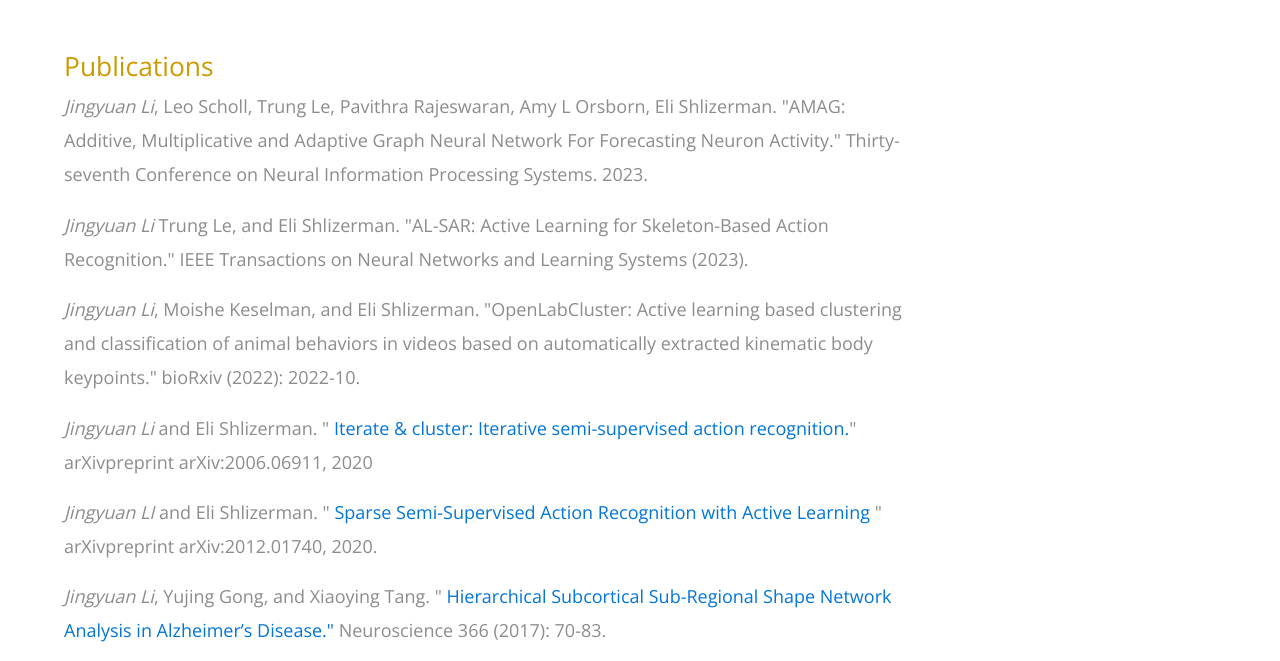
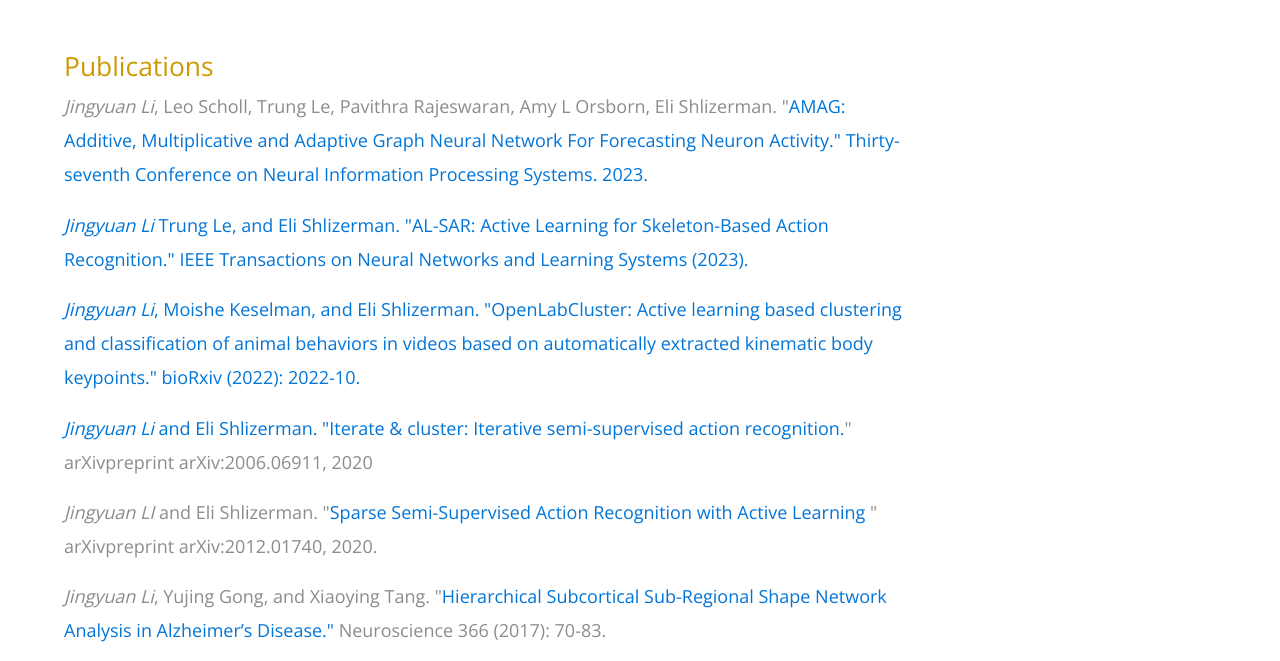
Before and after one commit to christincha/christincha.github.io, a plain HTML site: page blog.html in a window 1280 px wide. Shown: the part 88-749 px from the top of the page. Drawn offline with nearby package versions, Linux system fonts and the light colour scheme; a script that the page names is missing.

Commit message:
update information

```diff
--- a/blog.html
+++ b/blog.html
@@ -69,19 +69,19 @@ http://www.templatemo.com/tm-488-classic
                         <div class="tm-blog-post">
                             <h3 class="tm-gold-text">Publications</h3>
 
-                            <p> <em>Jingyuan Li</em>, Leo Scholl, Trung Le, Pavithra Rajeswaran, Amy L Orsborn, Eli Shlizerman. "AMAG: Additive, Multiplicative and Adaptive Graph Neural Network For Forecasting Neuron Activity." Thirty-seventh Conference on Neural Information Processing Systems. 2023.
+                            <p> <em>Jingyuan Li</em>, Leo Scholl, Trung Le, Pavithra Rajeswaran, Amy L Orsborn, Eli Shlizerman. "<a href="https://openreview.net/pdf?id=7ntI4kcoqG">AMAG: Additive, Multiplicative and Adaptive Graph Neural Network For Forecasting Neuron Activity." Thirty-seventh Conference on Neural Information Processing Systems. 2023.
 
-                            <p> <em>Jingyuan Li</em> Trung Le, and Eli Shlizerman. "AL-SAR: Active Learning for Skeleton-Based Action Recognition." IEEE Transactions on Neural Networks and Learning Systems (2023).
+                            <p> <em>Jingyuan Li</em> Trung Le, and Eli Shlizerman. "<a href="https://ieeexplore.ieee.org/abstract/document/10219180">AL-SAR: Active Learning for Skeleton-Based Action Recognition." IEEE Transactions on Neural Networks and Learning Systems (2023).
 
-                            <p> <em>Jingyuan Li</em>, Moishe Keselman, and Eli Shlizerman. "OpenLabCluster: Active learning based clustering and classification of animal behaviors in videos based on automatically extracted kinematic body keypoints." bioRxiv (2022): 2022-10.
+                            <p> <em>Jingyuan Li</em>, Moishe Keselman, and Eli Shlizerman. "<a href="https://www.biorxiv.org/content/biorxiv/early/2022/10/21/2022.10.10.511660.full.pdf">OpenLabCluster: Active learning based clustering and classification of animal behaviors in videos based on automatically extracted kinematic body keypoints." bioRxiv (2022): 2022-10.
 
 
-                            <p> <em>Jingyuan Li</em> and Eli Shlizerman. "<a href="https://arxiv.org/abs/2006.06911"> Iterate & cluster: Iterative semi-supervised action recognition.</a>" arXivpreprint arXiv:2006.06911, 2020</p>
+                            <p> <em>Jingyuan Li</em> and Eli Shlizerman. "<a href="https://arxiv.org/abs/2006.06911">Iterate & cluster: Iterative semi-supervised action recognition.</a>" arXivpreprint arXiv:2006.06911, 2020</p>
 
-                            <p><em>Jingyuan LI</em> and Eli Shlizerman. "<a href="https://arxiv.org/abs/2012.01740" > Sparse Semi-Supervised Action Recognition with Active Learning </a>" arXivpreprint arXiv:2012.01740, 2020.</p>
+                            <p><em>Jingyuan LI</em> and Eli Shlizerman. "<a href="https://arxiv.org/abs/2012.01740" >Sparse Semi-Supervised Action Recognition with Active Learning </a>" arXivpreprint arXiv:2012.01740, 2020.</p>
 
 
-                            <p> <em>Jingyuan Li</em>, Yujing Gong, and Xiaoying Tang. "<a href="https://onlinelibrary.wiley.com/doi/full/10.1002/hbm.23855"> Hierarchical Subcortical Sub-Regional Shape Network Analysis in Alzheimer’s Disease."</a> Neuroscience 366 (2017): 70-83.</p>
+                            <p> <em>Jingyuan Li</em>, Yujing Gong, and Xiaoying Tang. "<a href="https://onlinelibrary.wiley.com/doi/full/10.1002/hbm.23855">Hierarchical Subcortical Sub-Regional Shape Network Analysis in Alzheimer’s Disease."</a> Neuroscience 366 (2017): 70-83.</p>
 
                             <p>Tang, X., Chen, N., Zhang, S., Jones, J. A., Zhang, B., <em>Li, J.</em>, ... & Liu, H. (2018) "<a href="https://onlinelibrary.wiley.com/doi/full/10.1002/hbm.23855">Predicting auditory feedback control of speech production from subregional shape of subcortical structures."</a> Human brain mapping 39.1 (2018): 459-471.</p>
 
```
